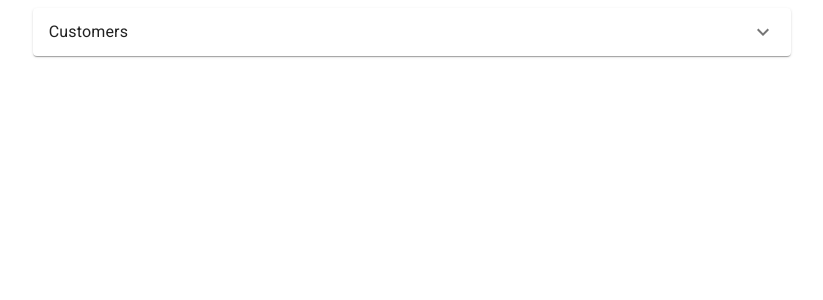
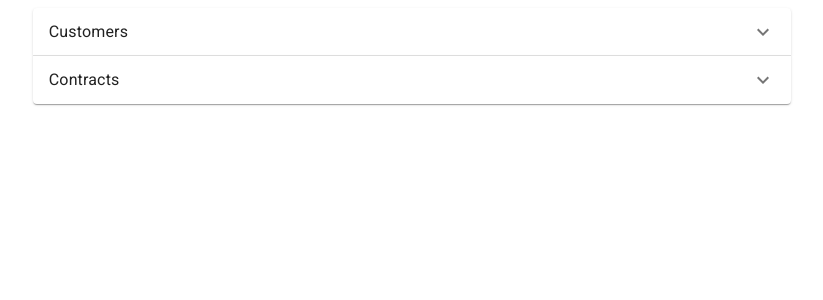
Before and after one commit to kalleprkl/rent-a-thing-client, a React (Create React App) app: page / in a window 1280 px wide. Shown: the top 300 px of the page, without its empty margins (228-1051 px from the left). Built offline with nearby package versions, Linux system fonts and the light colour scheme.

Commit message:
hold my beer!

```diff
--- a/src/App.tsx
+++ b/src/App.tsx
@@ -7,7 +7,7 @@ import VirtualizedList from "./VirtualizedList"
 
 import React from "react"
 import { useLocation, useNavigate } from "react-router-dom"
-import { useFetchAllCustomersQuery, QueryAction } from "./app/api"
+import { useFetchAllCustomersQuery, QueryAction, useFetchContractsByCustomerQuery } from "./app/api"
 
 interface AppAccordionProps {
   name: string,
@@ -15,8 +15,8 @@ interface AppAccordionProps {
   query: QueryAction
 }
 
-const AppAccordion = (props: AppAccordionProps) => {
-  const { name, next, query } = props
+const AppAccordion: React.FC<AppAccordionProps> = (props) => {
+  const { name, next, query, children } = props
   const path = `/${name}`
   const location = useLocation()
   const navigate = useNavigate()
@@ -46,27 +46,7 @@ export const App = () => {
   return (
     <div style={{ width: "60%", marginLeft: "auto", marginRight: "auto" }}>
       <AppAccordion name="Customers" next="Contracts" query={useFetchAllCustomersQuery} />
-      {/*<Accordion>
-        <AccordionSummary
-          expandIcon={<ExpandMoreIcon />}
-          aria-controls="panel2a-content"
-          id="panel2a-header"
-        >
-          <Typography>Contract</Typography>
-        </AccordionSummary>
-        <AccordionDetails>
-          <VirtualizedList />
-        </AccordionDetails>
-      </Accordion>
-      <Accordion disabled>
-        <AccordionSummary
-          expandIcon={<ExpandMoreIcon />}
-          aria-controls="panel3a-content"
-          id="panel3a-header"
-        >
-          <Typography>Thing</Typography>
-        </AccordionSummary>
-      </Accordion>*/}
+      <AppAccordion name="Contracts" next="Things" query={useFetchContractsByCustomerQuery} />
     </div>
   )
 }
```
